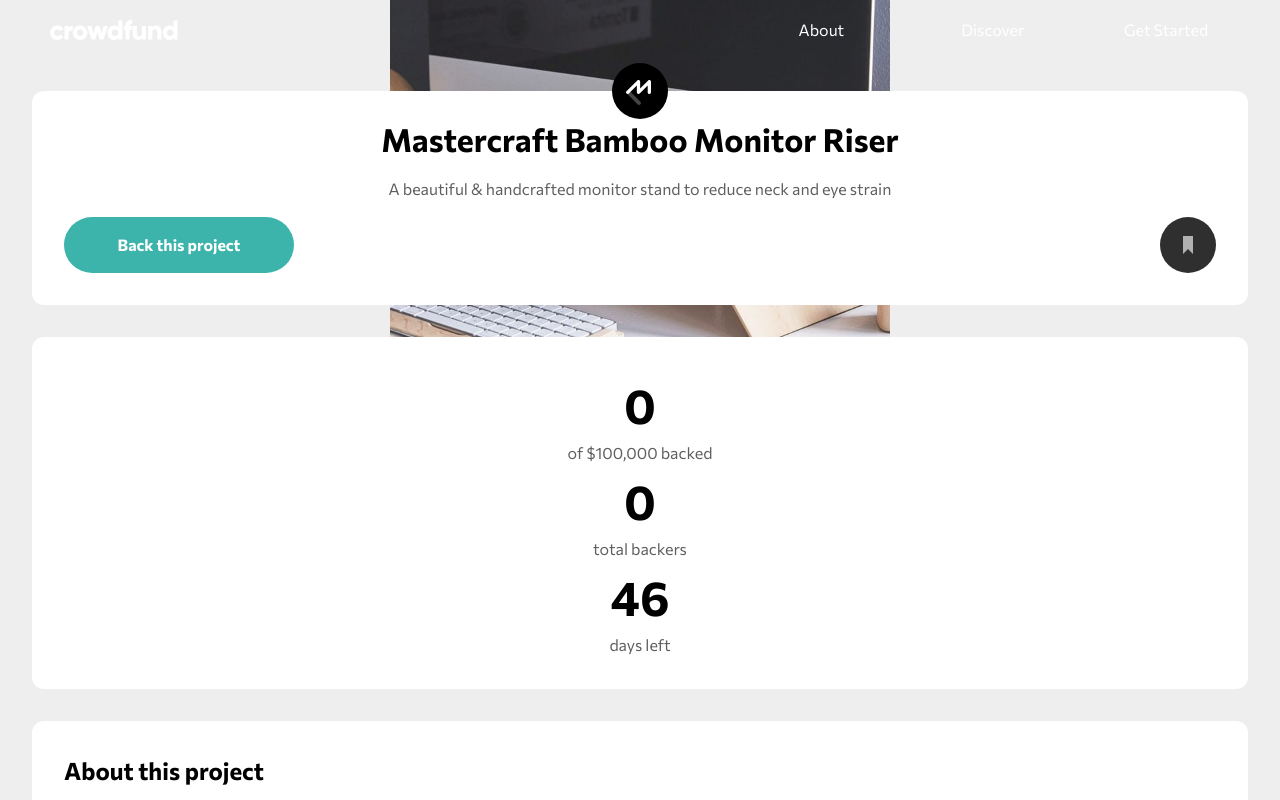
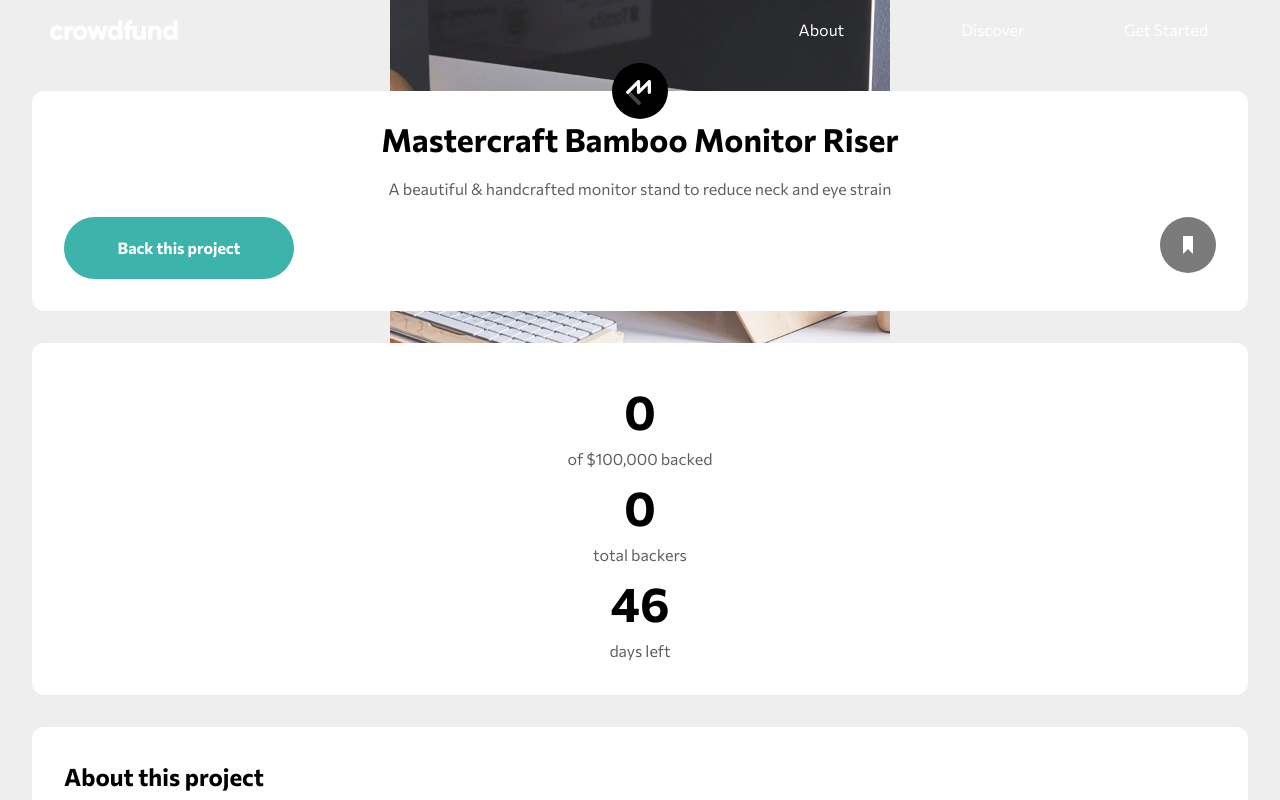
Before and after one commit to migvidal/crowdfunding-product-page, a Vue app: page / in a window 1280 px wide. Shown: the top 800 px of the page. Built offline with nearby package versions, Linux system fonts and the light colour scheme.

Commit message:
Conditional styling for button

```diff
--- a/src/components/CrowdfundHome.vue
+++ b/src/components/CrowdfundHome.vue
@@ -16,11 +16,17 @@
           :class="['bookmark', { bookmarked: this.bookmarked }]"
           @click="this.bookmarked = !this.bookmarked"
         >
-          <img
+          <svg width="56" height="56" xmlns="http://www.w3.org/2000/svg">
+            <g fill="none" fill-rule="evenodd">
+              <circle fill="" cx="28" cy="28" r="28" />
+              <path fill="" d="M23 19v18l5-5.058L33 37V19z" />
+            </g>
+          </svg>
+          <!-- <img
             src="../images/icon-bookmark.svg"
             alt="Bookmark"
             aria-hidden="true"
-          />
+          /> -->
         </button>
       </div>
     </header>
@@ -203,8 +209,25 @@ button {
   &.bookmark {
     background: none;
     padding: 0;
+
+    svg {
+      circle {
+        fill: $dark-gray;
+      }
+      path {
+        fill: #fff;
+      }
+    }
+
     &.bookmarked {
-      background: $moderate-cyan;
+      svg {
+        circle {
+          fill: $moderate-cyan;
+        }
+        path {
+          fill: #fff;
+        }
+      }
     }
   }
 }
```
